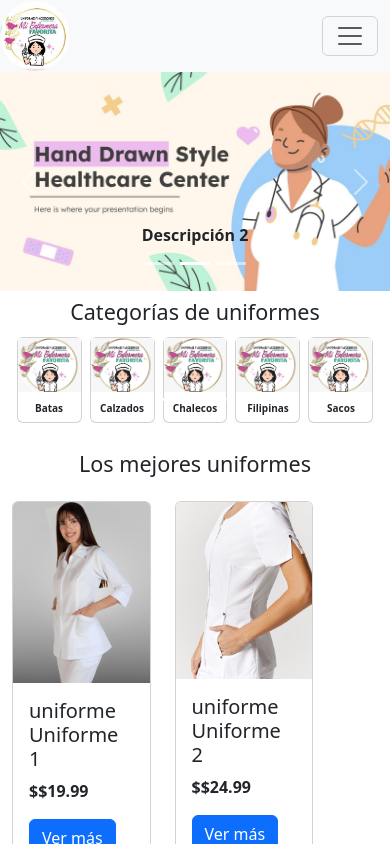
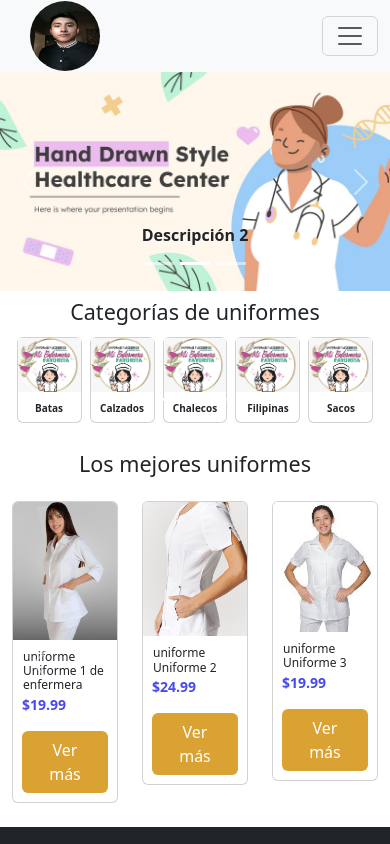
Before and after one commit to isaiale/miEnfermeraFavorita, a React (Create React App) app: page / in a window 390 px wide. Shown: the top 844 px of the page. Built offline with nearby package versions, Linux system fonts and the light colour scheme; a web font is replaced by a local one.

Commit message:
ajuste de letra

```diff
--- a/src/componentes/navbarUsuario.jsx
+++ b/src/componentes/navbarUsuario.jsx
@@ -1,7 +1,8 @@
 import React, { useContext } from 'react';
 import { Link, useNavigate } from 'react-router-dom';
 import { Navbar, Nav, Container, Image, Button, Dropdown } from 'react-bootstrap';
-import logo from '../img/logo.jpg';
+import logo from '../img/isai.jpg';
+//import logo from '../img/logo.jpg';
 import logoUser from '../img/uthh.png';
 import { AuthContext } from '../autenticar/AuthProvider';
 import '../css/colores.css';
@@ -19,7 +20,7 @@ function NavbarUsuario() {
         <Navbar className='navbar-dark-text' style={{ fontSize: '15px', color: 'black' }} bg="light" expand="lg">
             <Container>
                 {/* Logo a la izquierda */}
-                <Navbar.Brand>
+                <Navbar.Brand className='espacioImg'>
                     <Image src={logo} className='rounded-circle' alt="" width="70" height="70" style={{margin:'-12px'}}/>
                 </Navbar.Brand>
 
--- a/src/componentes/vistaDeUniformesInicio.jsx
+++ b/src/componentes/vistaDeUniformesInicio.jsx
@@ -8,62 +8,63 @@ import Button from 'react-bootstrap/Button';
 import imgUnifrmes from '../img/imagenProductoAtuendo.jpg';
 import imgUnifrmes2 from '../img/imagenProductoAtuendo2.jpg';
 import imgUnifrmes3 from '../img/imagenProductoAtuendoss.jpg';
+import '../css/vistaDeUniformesInicio.css';
 
 const products = [
   {
     id: 1,
-    categoriaUniformes:'uniforme',
-    name: 'Uniforme 1',
+    categoriaUniformes: 'uniforme',
+    name: 'Uniforme 1 de enfermera',
     description: 'Descripción ',
-    price: '$19.99',
+    price: '19.99',
     imageUrl: imgUnifrmes,
   },
   {
     id: 2,
-    categoriaUniformes:'uniforme',
+    categoriaUniformes: 'uniforme',
     name: 'Uniforme 2',
     description: 'Descripción',
-    price: '$24.99',
+    price: '24.99',
     imageUrl: imgUnifrmes2,
   },
   {
     id: 3,
-    categoriaUniformes:'uniforme',
+    categoriaUniformes: 'uniforme',
     name: 'Uniforme 3',
     description: 'Descripción',
-    price: '$19.99',
+    price: '19.99',
     imageUrl: imgUnifrmes3,
   },
   {
     id: 4,
-    categoriaUniformes:'uniforme',
+    categoriaUniformes: 'uniforme',
     name: 'Uniforme 4',
     description: 'Descripción',
-    price: '$24.99',
+    price: '24.99',
     imageUrl: imgUnifrmes2,
   },
   {
     id: 5,
-    categoriaUniformes:'uniforme',
+    categoriaUniformes: 'uniforme',
     name: 'Uniforme 5',
     description: 'Descripción',
-    price: '$19.99',
+    price: '19.99',
     imageUrl: imgUnifrmes,
   },
   {
     id: 6,
-    categoriaUniformes:'uniforme',
+    categoriaUniformes: 'uniforme',
     name: 'Uniforme 6',
     description: 'Descripción',
-    price: '$24.99',
+    price: '24.99',
     imageUrl: imgUnifrmes2,
-  } ,
+  },
   {
     id: 7,
-    categoriaUniformes:'uniforme',
+    categoriaUniformes: 'uniforme',
     name: 'Uniforme ',
     description: 'Descripción',
-    price: '$24.99',
+    price: '24.99',
     imageUrl: imgUnifrmes2,
   }
 ];
@@ -77,13 +78,18 @@ const UniformesDestacados = () => {
           <Carousel.Item key={index}>
             <Row>
               {products.slice(index * 3, index * 3 + 3).map((product) => (
-                <Col key={product.id} xs={5} md={4}>
+                <Col key={product.id} xs={4} md={4}>
                   <Card className="mb-4">
                     <Card.Img variant="top" src={product.imageUrl} />
                     <Card.Body>
-                      <h1 className='nombreProducto fs-5'>{product.categoriaUniformes} {product.name}</h1>
-                      <p className="fw-bold precio">${product.price}</p>
-                      <Button variant="primary">Ver más</Button>
+                      <div className='descripcionLetra'>
+                        <h1 className='tipoLetra'>{product.categoriaUniformes} {product.name}</h1>
+                        <p className="fw-bold precio">${product.price}</p>
+                        <div className='d-grid mx-auto'>
+                          <button className='btn' style={{ color: 'white', background: '#daa232' }}>Ver más</button>
+                        </div>
+
+                      </div>
                     </Card.Body>
                   </Card>
                 </Col>
--- a/src/css/colores.css
+++ b/src/css/colores.css
@@ -119,3 +119,9 @@
     color: white;
     transition: all 0.5s ease;
 }
+
+@media screen and (max-width: 580px) {
+    .espacioImg {
+      margin-left: 30px;
+    }
+  }
--- a/src/css/footer.css
+++ b/src/css/footer.css
@@ -125,3 +125,5 @@
         margin-left: 1px;
     }
 }
+
+/* +++++++++++++ Derechos reservados ajuste para responsive +++++++++++++*/
--- /dev/null
+++ b/src/css/vistaDeUniformesInicio.css
@@ -0,0 +1,26 @@
+.descripcionLetra h1.tipoLetra {
+    font-size: 20px;
+    display: block;
+  }
+  .descripcionLetra p.precio {
+    font-size: 20px;
+    display: block;
+    color: rgb(72, 72, 239);
+  }
+
+/*++++++++++++ Diseño de adaptacion de la pagina ++++++++++*/
+@media screen and (max-width: 580px) {
+    .descripcionLetra{
+        margin: -7px;
+    }
+    .descripcionLetra h1.tipoLetra {
+        font-size: 12px;
+        display: block;
+        margin: 1px;
+      }
+      .descripcionLetra p.precio {
+        font-size: 14px;
+        display: block;
+        color: rgb(72, 72, 239);
+      }
+  }
```
